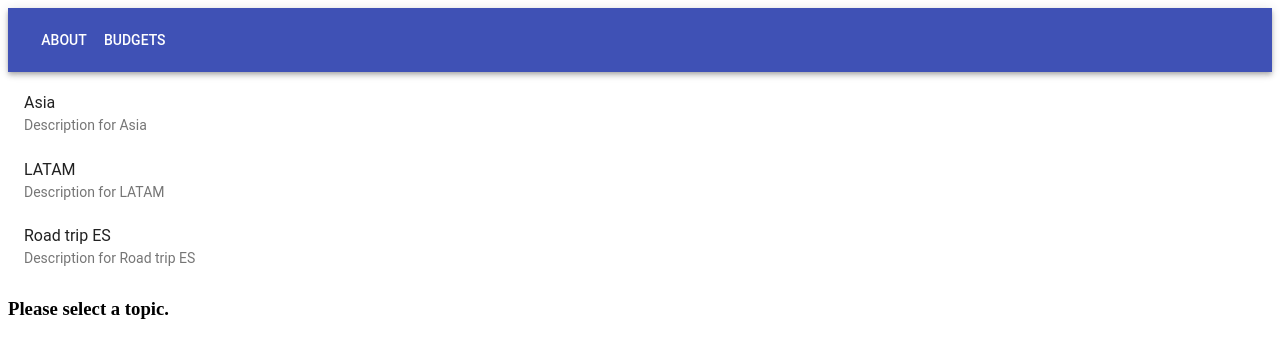
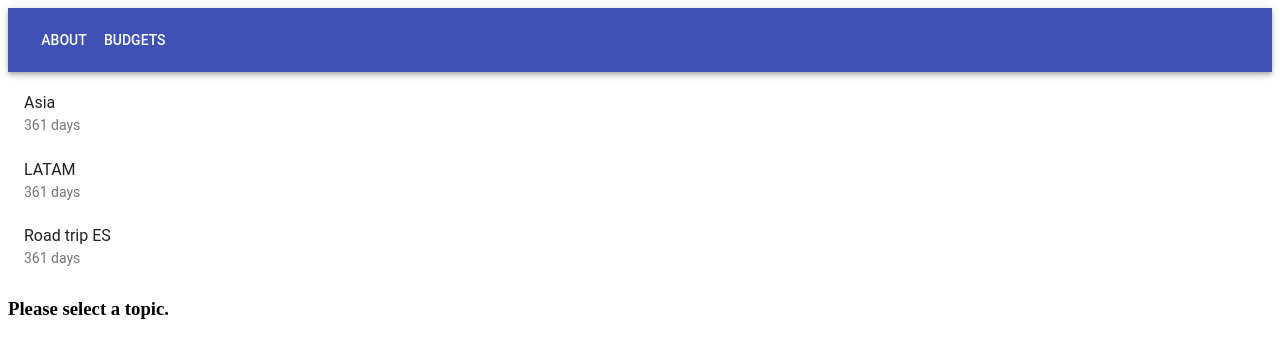
Before and after one commit to carlosvin/budget-tracker, a React (Vite) app: page / in a window 1280 px wide. Shown: the top 358 px of the page. Built offline with nearby package versions, Linux system fonts and the light colour scheme.

Commit message:
add date diff to description

```diff
--- a/package.json
+++ b/package.json
@@ -5,7 +5,8 @@
   "license": "MIT",
   "scripts": {
     "start": "parcel src/index.html",
-    "build": "parcel build src/index.html"
+    "build": "parcel build src/index.html",
+    "test": "jest"
   },
   "dependencies": {
     "@material-ui/core": "^3.9.3",
@@ -21,6 +22,8 @@
     "@babel/core": "^7.0.0-0",
     "@babel/preset-env": "^7.4.4",
     "@babel/preset-react": "^7.0.0",
+    "@babel/preset-typescript": "^7.3.3",
+    "jest": "^24.7.1",
     "parcel-bundler": "^1",
     "parcel-plugin-bundle-visualiser": "^1.2.0",
     "typescript": "^3"
--- a/src/BudgetsStore.ts
+++ b/src/BudgetsStore.ts
@@ -24,9 +24,8 @@ class BudgetsStore {
         return {
             identifier: name,
             name: name,
-            description: `Description for ${name}`,
-            from: new Date('5 Ago, 2019'),
-            to: new Date('1 Dec, 2019')
+            from: new Date(2019, 14, 1),
+            to: new Date(2019, 2, 6)
         };
     }
 }
--- a/src/interfaces.ts
+++ b/src/interfaces.ts
@@ -2,7 +2,6 @@
 export interface Budget {
     identifier: string;
     name: string;
-    description?: string;
     from: Date;
     to: Date;
 }
--- /dev/null
+++ b/src/utils.ts
@@ -0,0 +1,18 @@
+
+export function slugify(str: string) {
+    const a = 'àáäâãåăæçèéëêǵḧìíïîḿńǹñòóöôœṕŕßśșțùúüûǘẃẍÿź·/_,:;';
+    const b = 'aaaaaaaaceeeeghiiiimnnnoooooprssstuuuuuwxyz------';
+    const p = new RegExp(a.split('').join('|'), 'g');
+    return str.toString().toLowerCase()
+        .replace(/\s+/g, '-') // Replace spaces with -
+        .replace(p, c => b.charAt(a.indexOf(c))) // Replace special characters
+        .replace(/&/g, '-and-') // Replace & with 'and'
+        .replace(/[^\w\-]+/g, '') // Remove all non-word characters
+        .replace(/\-\-+/g, '-') // Replace multiple - with single -
+        .replace(/^-+/, '') // Trim - from start of text
+        .replace(/-+$/, '');
+}
+
+export function dateDiff(from: Date, to: Date) {
+    return Math.round((to.getTime() - from.getTime())/(1000*60*60*24));
+}
--- a/src/views/BudgetList.tsx
+++ b/src/views/BudgetList.tsx
@@ -6,6 +6,7 @@ import { Route, RouteComponentProps } from "react-router";
 import { BudgetView } from './Budget';
 import { budgetsStore } from '../BudgetsStore';
 import { Budget } from "../interfaces";
+import { dateDiff } from "../utils";
 
 interface BudgetListProps extends RouteComponentProps {}
 
@@ -59,7 +60,14 @@ class BudgeListItem extends React.PureComponent<BudgetProps> {
             button
             component="a"
             href={`/budgets/${this.props.identifier}`}>
-            <ListItemText primary={this.props.name} secondary={ this.props.description }/>
+            <ListItemText
+                primary={this.props.name}
+                secondary={ `${this.days} days` }
+                />
         </ListItem>;
     }
+
+    get days () {
+        return dateDiff(this.props.to, this.props.from);
+    }
 }
```
Also changed, not shown: .babelrc, 1 other file (tests, documents, lock files or other folders).
